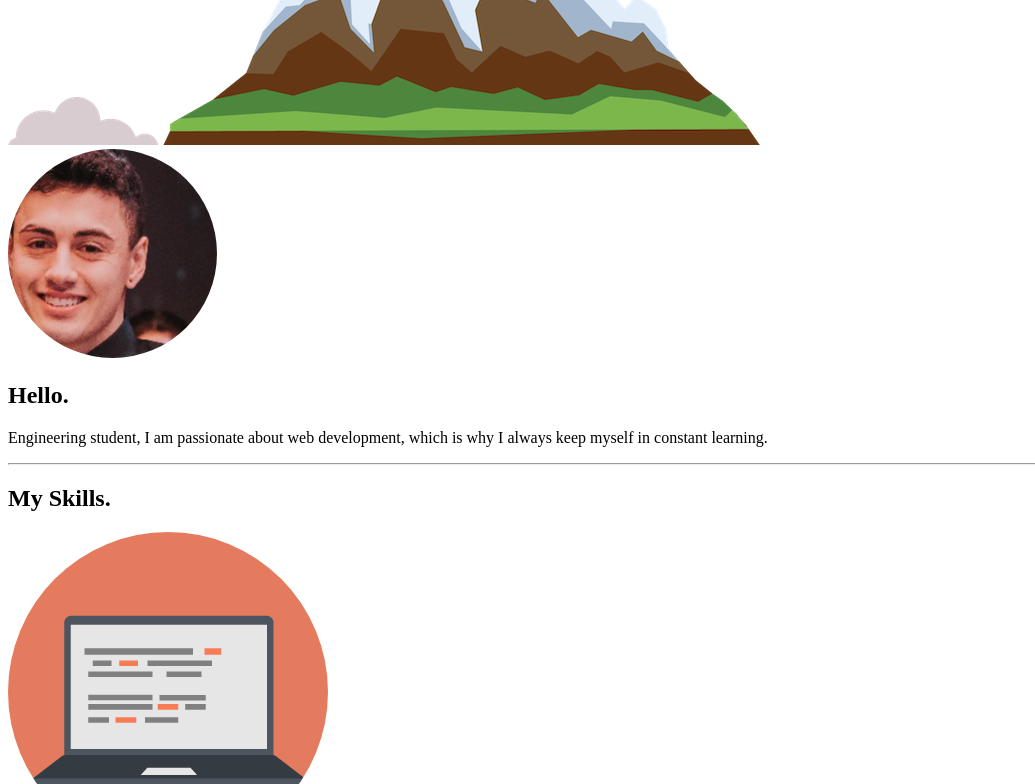
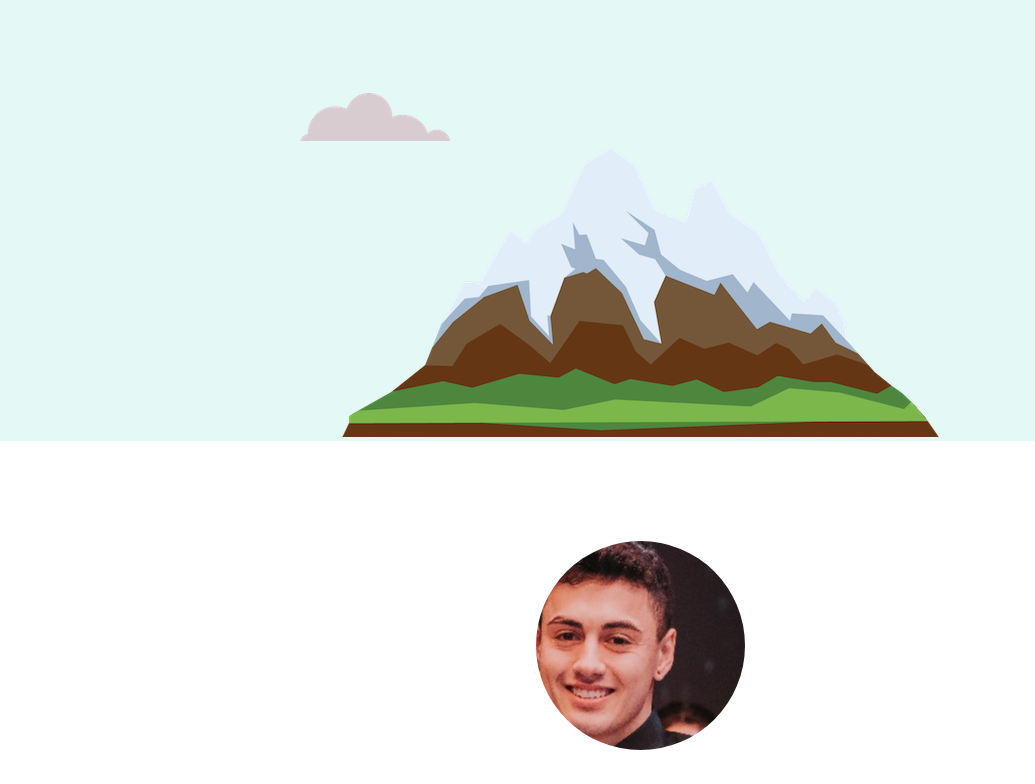
Before and after one commit to axelmoore1/Curriculum-Vitae, a plain HTML site: page index.html in a window 1280 px wide. Shown: the part 405-1189 px from the top of the page, without its empty margins (0-1035 px from the left). Drawn offline with Linux system fonts and the light colour scheme; files whose address does not match are found by name; a web font is replaced by a local one.

Commit message:
Update index.html

```diff
--- a/index.html
+++ b/index.html
@@ -3,7 +3,7 @@
   <head>
     <meta charset="utf-8">
     <title>Axel Moore</title>
-    <link rel="stylesheet" href="/styles.css>
+    <link rel="stylesheet" href="/styles.css">
     <link rel="icon" href="faviconn.ico">
     <link href="https://fonts.googleapis.com/css?family=Merriwhater|Montserrat|Sacramento"rel="stylesheet">
   </head>
```
